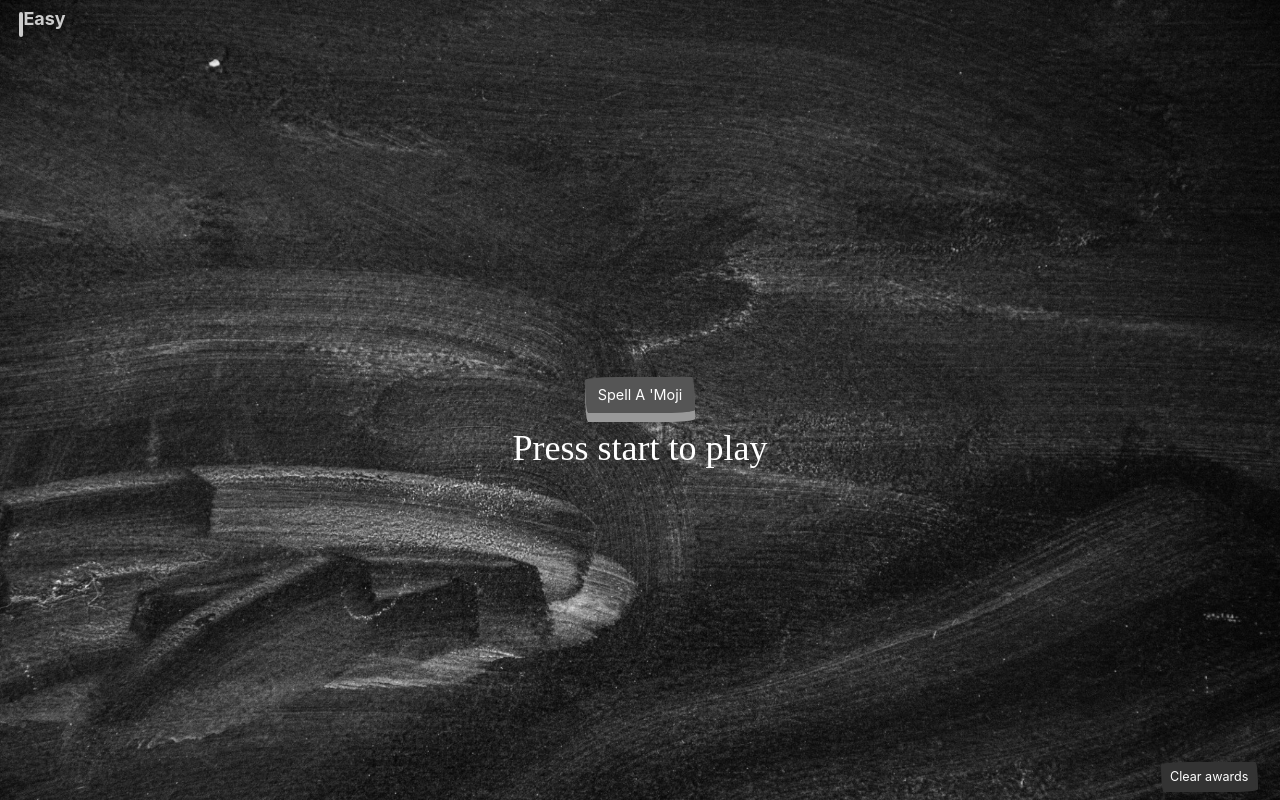
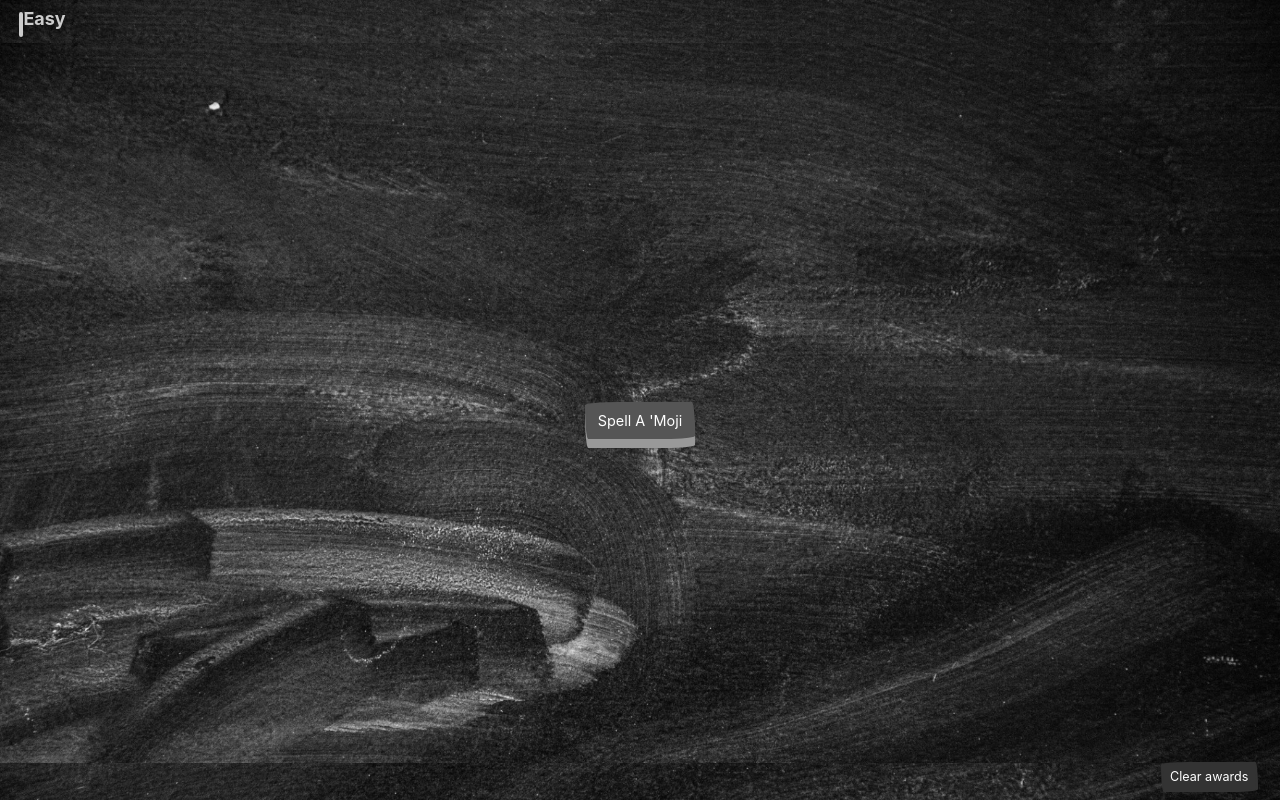
Before and after one commit to changtime247/SpellAMoji, a React (Create React App) app: page / in a window 1280 px wide. Built offline with nearby package versions, Linux system fonts and the light colour scheme; a web font is replaced by a local one.

Commit message:
typo fixed

```diff
--- a/src/App.js
+++ b/src/App.js
@@ -13,7 +13,7 @@ export default () => {
   const [isGameOver, setIsGameOver] = useState(false)
   const [resultBox, setResultBox] = useState({
     disabled: false,
-    title: 'Press start to play',
+    title: '',
     buttonLabel: "Spell A 'Moji",
   })
   const [failedLetters, setFailedLetters] = useState([])
@@ -50,13 +50,11 @@ export default () => {
           }
 
           setFailedLetters([...failedLetters, letterPressed])
-          // setFailedLetters([...new Set([...failedLetters, keyPressed])])
-          // wrong setFailedLetters([...new Set(failedLetters), keyPressed])
           setResultBox({
             disabled: true,
             title: `${9 - failedLetters.length} ${
               9 - failedLetters.length > 1 ? 'tries' : 'more try'
-            } to spell the word.`,
+            } to spell the word`,
           })
 
           if (count === 0) {
@@ -86,7 +84,7 @@ export default () => {
   const startGame = () => {
     setResultBox({
       disabled: true,
-      title: `10 tries to spell the word.`,
+      title: `10 tries to spell the word`,
     })
     setFailedLetters([])
     setCorrectlyGuessedLetters([])
@@ -175,7 +173,7 @@ export default () => {
   // overwritng error for react input (type a letter) controlled element
   // being used 'uncontrolled' manner
   // error bypassed with code
-  // console.log = console.warn = console.error = () => {}
+  console.log = console.warn = console.error = () => {}
 
   return (
     <>
--- a/src/index.css
+++ b/src/index.css
@@ -1,7 +1,7 @@
 /* Variables */
 :root {
     --clr-input-effect: #888;
-    /* background: url("./background.jpg") 0 0 / cover no-repeat; */
+    background: url("./chalkboard.jpg") 0 0 / cover no-repeat;
 }
 
 .correct-input {
```
